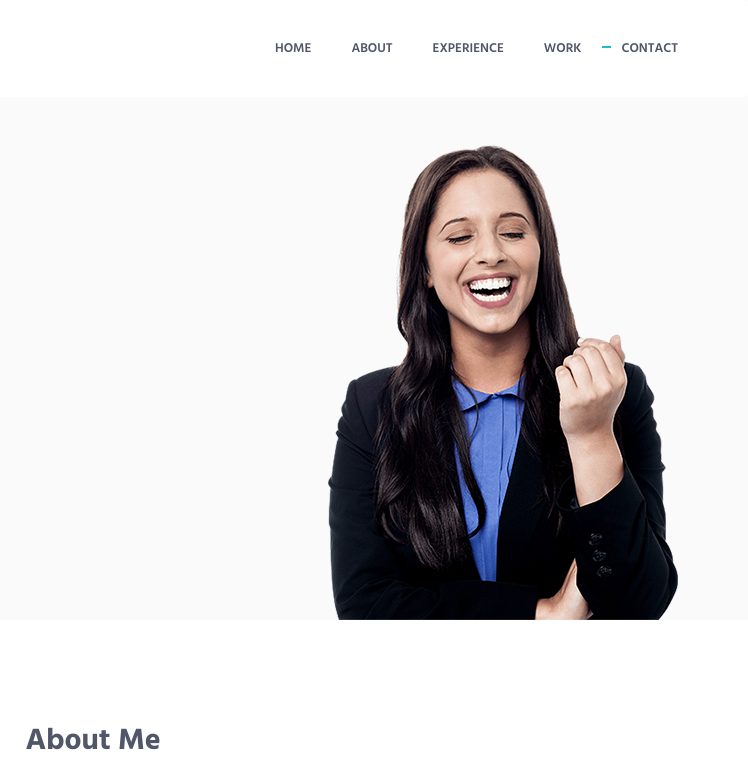
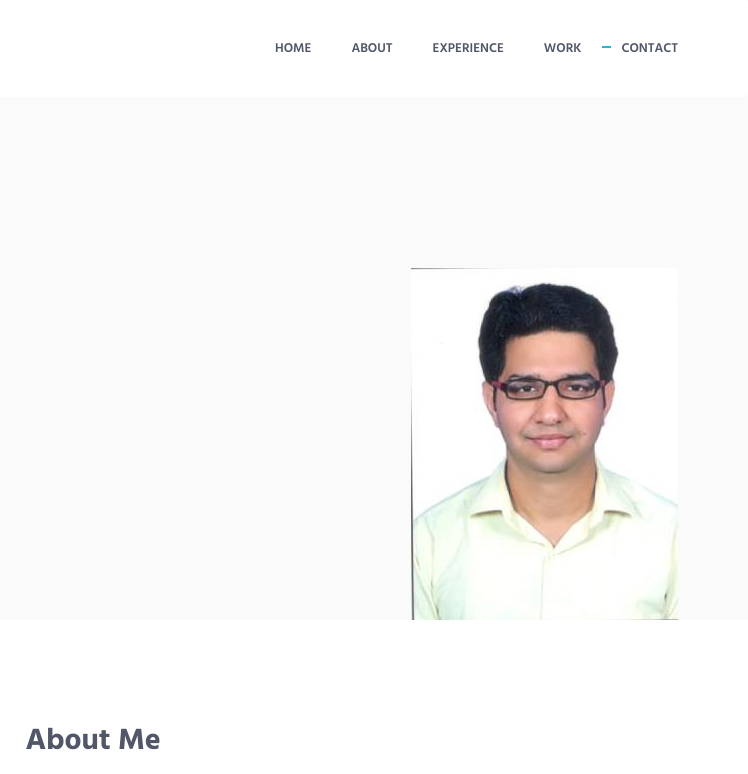
Before and after one commit to siddharth-deshmukh/siddharth-deshmukh.github.io, a plain HTML site: page index.html in a window 1280 px wide. Shown: the top 774 px of the page, 532-1280 px from the left. Drawn offline with Linux system fonts and the light colour scheme.

Commit message:
Baseline change 02

```diff
--- a/index.html
+++ b/index.html
@@ -1,20 +1,20 @@
 <!DOCTYPE html>
 <!-- ==============================
-    Project:        Metronic "Acecv" Frontend Freebie - Responsive HTML Template Based On Twitter Bootstrap 3.3.4
+    Project:        Personal webpage of Dr.Siddharth Deshmukh - Responsive HTML Template Based On Twitter Bootstrap 3.3.4
     Version:        1.0
-    Author:         KeenThemes
-    Primary use:    Corporate, Business Themes.
-    Email:          support@keenthemes.com
+    Author:         Siddharth Deshmukh
+    Primary use:    Research and academic outreach.
+    Email:          desh.sidd@gmail.com
     Follow:         http://www.twitter.com/keenthemes
     Like:           http://www.facebook.com/keenthemes
-    Website:        http://www.keenthemes.com
+    Website:        http://siddharth-github.github.io
     Premium:        Premium Metronic Admin Theme: http://themeforest.net/item/metronic-responsive-admin-dashboard-template/4021469?ref=keenthemes
 ================================== -->
 <html lang="en" class="no-js">
     <!-- BEGIN HEAD -->
     <head>
         <meta charset="utf-8"/>
-        <title>Metronic "Acecv" Frontend Freebie</title>
+        <title>Personal webpage of Dr.Siddharth Deshmukh</title>
         <meta http-equiv="X-UA-Compatible" content="IE=edge">
         <meta content="width=device-width, initial-scale=1" name="viewport"/>
         <meta content="" name="description"/>
@@ -99,7 +99,7 @@
                     </div>
                     <div class="col-sm-6">
                         <div class="promo-block-img-wrap">
-                            <img class="promo-block-img img-responsive" src="img/mockup/avatar-01.png" align="Avatar">
+                            <img class="promo-block-img img-responsive" src="img/mockup/mypic.jpg" align="Avatar">
                         </div>
                     </div>
                 </div>
```
Also changed, not shown: img/mockup/mypic.jpg (added).
